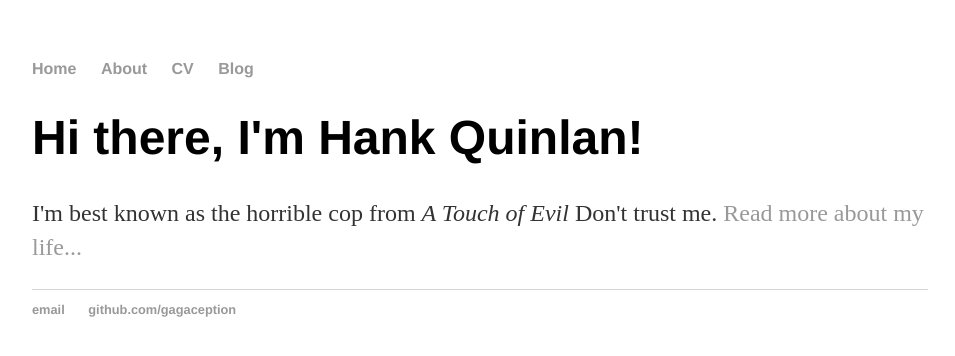
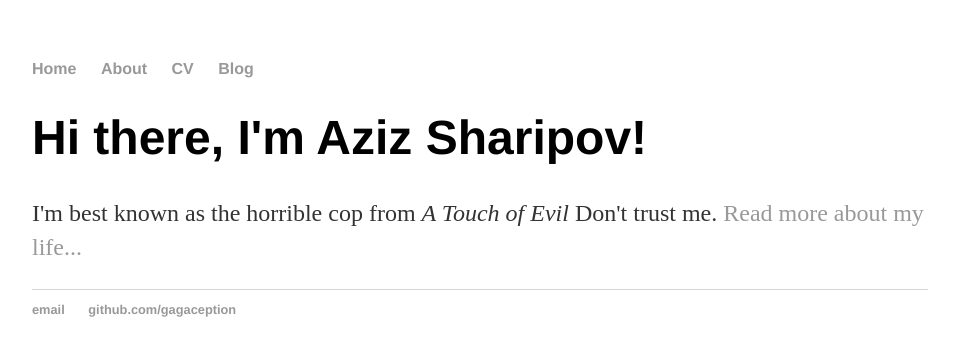
Before and after one commit to gagaception/gagaception.github.io, a Jekyll site: the page built from index.html, in a window 1280 px wide. Shown: the top 356 px of the page, without its empty margins (160-1115 px from the left). Built offline with Jekyll 4.4.1, drawn with Linux system fonts in a browser that asks for light colours.

Commit message:
Update index.html

```diff
--- a/index.html
+++ b/index.html
@@ -1,8 +1,8 @@
 ---
 layout: default
-title: Hank Quinlan, Horrible Cop
+title: Aziz Sharipov, Passionate Web Developer
 ---
 <div class="blurb">
-	<h1>Hi there, I'm Hank Quinlan!</h1>
+	<h1>Hi there, I'm Aziz Sharipov!</h1>
 	<p>I'm best known as the horrible cop from <em>A Touch of Evil</em> Don't trust me. <a href="/about">Read more about my life...</a></p>
 </div><!-- /.blurb -->
```
